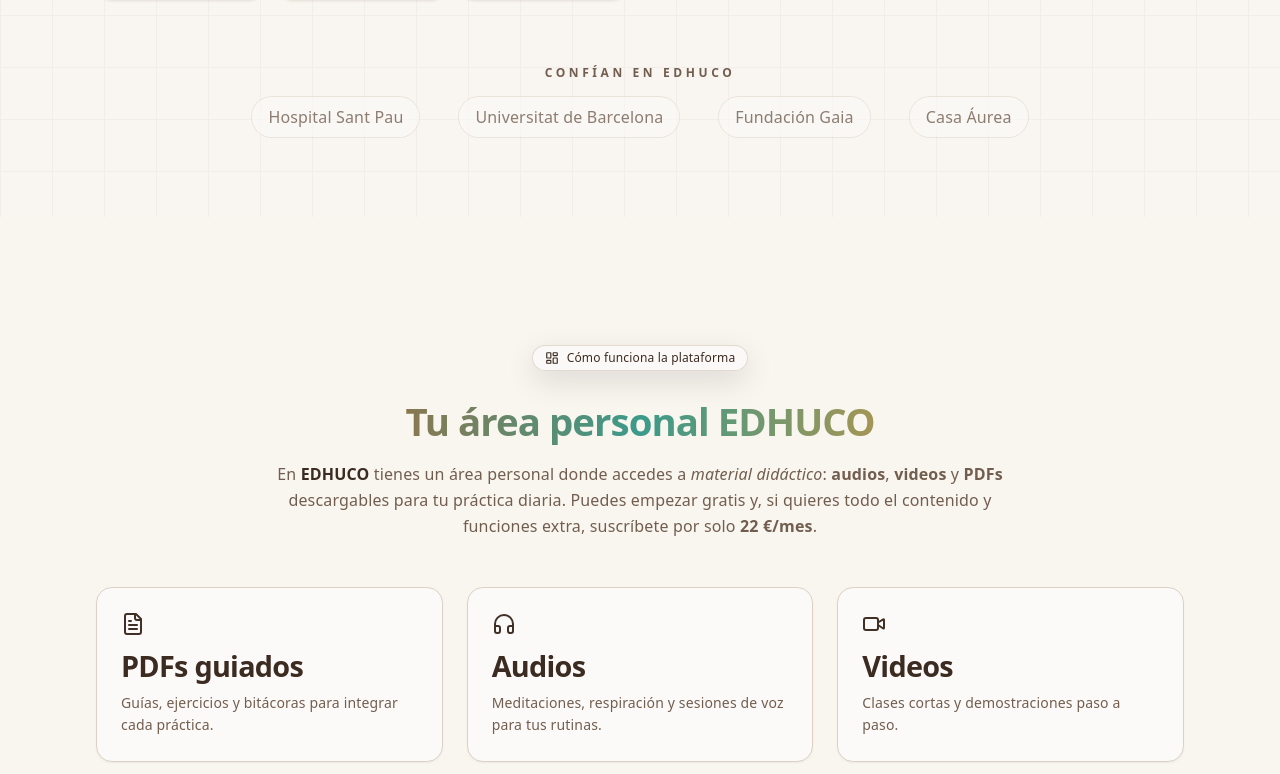
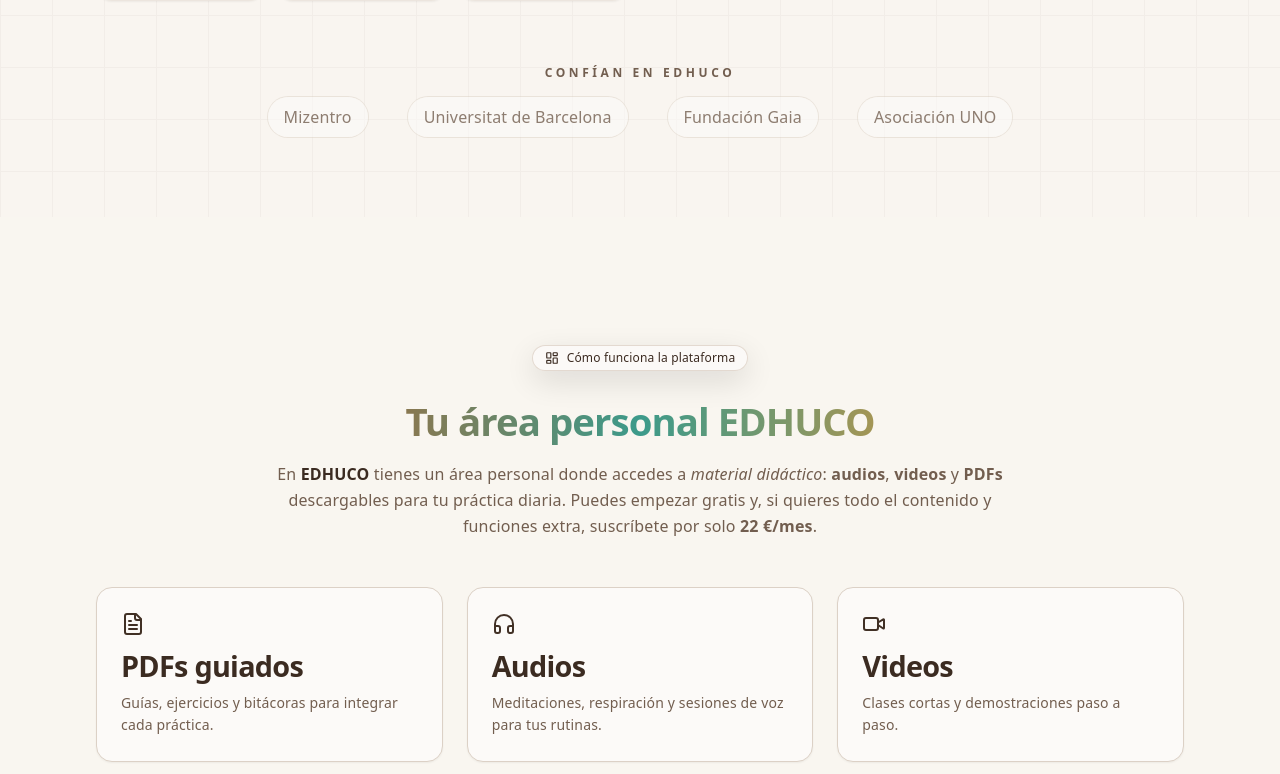
Before and after one commit to AndrewUru/with-supabase-app, a Next.js app: page / in a window 1280 px wide. Shown: the part 986-1760 px from the top of the page. Built offline with nearby package versions, Linux system fonts and the light colour scheme; no server answers; a web font is replaced by a local one.

Commit message:
mejorar(Hero): actualizar elementos de confianza y ajustar estilos de presentación mejorar(CtaFinalSection): reestructurar sección de llamada a la acción y agregar acciones rápidas mejorar(globals.css): añadir gradientes ambientales y optimizar esquema de color

```diff
--- a/app/globals.css
+++ b/app/globals.css
@@ -45,6 +45,14 @@
     --chart-3: 38 72% 54%;
     --chart-4: 196 32% 40%;
     --chart-5: 10 64% 47%;
+
+    /* Ambient gradients */
+    --body-gradient-1: hsl(var(--accent-warm) / 0.32);
+    --body-gradient-2: hsl(var(--accent-cool) / 0.16);
+    --body-gradient-3: hsl(var(--brand) / 0.2);
+    --body-overlay-top: hsl(var(--background) / 0.85);
+    --body-overlay-bottom: hsl(var(--background) / 0.65);
+    color-scheme: light;
   }
 
   .dark {
@@ -78,6 +86,14 @@
     --border: 186 22% 26%;
     --input: 186 22% 26%;
     --ring: 27 68% 58%;
+
+    /* Ambient gradients */
+    --body-gradient-1: hsl(var(--accent-warm) / 0.22);
+    --body-gradient-2: hsl(var(--accent-cool) / 0.24);
+    --body-gradient-3: hsl(var(--brand) / 0.24);
+    --body-overlay-top: hsl(var(--background) / 0.6);
+    --body-overlay-bottom: hsl(var(--background) / 0.4);
+    color-scheme: dark;
   }
 }
 
@@ -107,17 +123,17 @@
     line-height: 1.6;
     background: radial-gradient(
         1200px 600px at 12% -12%,
-        hsl(var(--accent-warm) / 0.32),
+        var(--body-gradient-1),
         transparent 70%
       ),
       radial-gradient(
         900px 520px at 112% 0%,
-        hsl(var(--accent-cool) / 0.16),
+        var(--body-gradient-2),
         transparent 58%
       ),
       radial-gradient(
         1080px 600px at -18% 128%,
-        hsl(var(--brand) / 0.2),
+        var(--body-gradient-3),
         transparent 60%
       );
     overflow-x: clip;
@@ -132,10 +148,10 @@
     pointer-events: none;
     background: linear-gradient(
         to bottom,
-        hsl(var(--background) / 0.85),
+        var(--body-overlay-top),
         transparent 30%
       ),
-      linear-gradient(to top, hsl(var(--background) / 0.65), transparent 25%);
+      linear-gradient(to top, var(--body-overlay-bottom), transparent 25%);
     z-index: -1;
     contain: layout paint; /* aísla capa y evita que afecte al flujo */
     transform: translateZ(0); /* fuerza capa compuesta y elimina bleed */
@@ -143,18 +159,18 @@
 
   ::selection {
     background: hsl(var(--brand) / 0.2);
-    color: hsl(var(--brand));
+    color: hsl(var(--brand) / 0.85);
   }
   ::-moz-selection {
     background: hsl(var(--brand) / 0.2);
-    color: hsl(var(--brand));
+    color: hsl(var(--brand) / 0.85);
   }
 
   a {
     @apply text-foreground transition;
   }
   a:hover {
-    color: hsl(var(--brand));
+    color: hsl(var(--brand) / 0.85);
   }
 
   :focus-visible {
--- a/components/site/CtaFinalSection.tsx
+++ b/components/site/CtaFinalSection.tsx
@@ -1,35 +1,208 @@
 import Link from "next/link";
-import { ArrowRight } from "lucide-react";
+import type { ComponentType, SVGProps } from "react";
+import { ArrowRight, CalendarDays, MessageCircle, Mail } from "lucide-react";
+
+type QuickActionTone = "brand" | "cool" | "warm";
+
+type QuickAction = {
+  label: string;
+  description: string;
+  href: string;
+  icon: ComponentType<SVGProps<SVGSVGElement>>;
+  tone: QuickActionTone;
+};
+
+const toneClasses: Record<
+  QuickActionTone,
+  { icon: string; border: string; accent: string }
+> = {
+  brand: {
+    icon: "from-[hsl(var(--brand))] to-[hsl(var(--accent-warm))]",
+    border: "group-hover:border-[hsl(var(--brand)/0.45)]",
+    accent: "text-[hsl(var(--brand))]",
+  },
+  cool: {
+    icon: "from-[hsl(var(--accent-cool))] to-[hsl(var(--brand))]",
+    border: "group-hover:border-[hsl(var(--accent-cool)/0.5)]",
+    accent: "text-[hsl(var(--accent-cool))]",
+  },
+  warm: {
+    icon: "from-[hsl(var(--accent-warm))] to-[hsl(var(--brand))]",
+    border: "group-hover:border-[hsl(var(--accent-warm)/0.5)]",
+    accent: "text-[hsl(var(--accent-warm))]",
+  },
+};
+
+const quickActions: QuickAction[] = [
+  {
+    label: "Agendar entrevista inicial",
+    description: "Reserva 20 minutos para conocer tu proceso y próximos pasos.",
+    href: "/#agenda",
+    icon: CalendarDays,
+    tone: "brand",
+  },
+  {
+    label: "Enviar un mensaje",
+    description: "Comparte tus dudas y te respondemos en menos de 24 horas.",
+    href: "/#contacto-form",
+    icon: MessageCircle,
+    tone: "cool",
+  },
+  {
+    label: "Escribir a hola@edhuco.org",
+    description: "Cuéntanos tu intención y diseñamos un recorrido a medida.",
+    href: "mailto:hola@edhuco.org",
+    icon: Mail,
+    tone: "warm",
+  },
+];
 
 export default function CtaFinalSection() {
   return (
-    <section id="contacto" className="section text-center">
-      <div className="container-app max-w-3xl">
-        <h2 className="text-balance text-3xl font-semibold md:text-4xl mb-6">
-          Da el siguiente paso en tu{" "}
-          <span className="text-gradient">camino</span>
+    <section
+      id="contacto"
+      aria-labelledby="cta-final-title"
+      className="relative isolate overflow-hidden py-20 sm:py-24"
+    >
+      <DecorBackground />
+
+      <div className="container-app">
+        <div className="relative mx-auto max-w-5xl overflow-hidden rounded-[32px] border border-border/60 bg-card/90 shadow-lift backdrop-blur">
+          <div className="absolute inset-0 -z-10 bg-gradient-to-r from-[hsl(var(--brand)/0.12)] via-transparent to-[hsl(var(--accent-cool)/0.12)]" />
+
+          <div className="grid gap-12 p-8 sm:p-12">
+            <div className="flex flex-col items-center text-center">
+              <span className="inline-flex items-center gap-2 rounded-full border border-[hsl(var(--brand)/0.45)] bg-[hsl(var(--brand)/0.1)] px-4 py-1 text-[11px] font-semibold uppercase tracking-[0.32em] text-[hsl(var(--brand))] sm:text-xs">
+                Último paso
+              </span>
+
+              <h2
+                id="cta-final-title"
+                className="mt-6 text-balance text-3xl font-bold leading-tight text-foreground sm:text-4xl"
+              >
+                Inicia hoy tu camino con{" "}
+                <span className="mt-2 inline-flex items-center rounded-full bg-gradient-to-r from-[hsl(var(--brand))] via-[hsl(var(--accent-cool))] to-[hsl(var(--accent-warm))] px-3 py-1 text-lg font-semibold text-white shadow-soft sm:ml-3 sm:px-4 sm:py-1.5">
+                  EDHUCO
+                </span>
               </h2>
-        <p className="text-muted-foreground mb-8 leading-relaxed">
-          Reserva tu plaza en nuestras terapias, formaciones o en el programa{" "}
-          <strong>SOMRIU</strong>. Vive la experiencia EDHUCO y forma parte de
-          una comunidad en crecimiento.
+
+              <p className="mt-4 max-w-2xl text-sm leading-relaxed text-muted-foreground sm:text-base">
+                Reserva tu plaza en terapias, viajes o programas formativos y
+                vive una experiencia acompañada, respetuosa y coherente con tu
+                propósito. Estamos cerca de ti en cada fase del proceso, con una
+                guía que integra tradición y herramientas actuales.
               </p>
 
-        <div className="flex flex-wrap items-center justify-center gap-3">
+              <div className="mt-8 flex flex-col gap-3 sm:flex-row sm:items-center">
                 <Link
                   href="/auth/signup"
-            className="btn inline-flex items-center gap-2 text-lg px-8 py-4 ring-brand-focus"
+                  className="group inline-flex items-center gap-2 rounded-full bg-[hsl(var(--brand))] px-7 py-3 text-sm font-semibold text-[hsl(var(--brand-foreground))] shadow-lg shadow-[hsl(var(--brand)/0.35)] transition hover:-translate-y-0.5 hover:shadow-xl focus-visible:outline-none focus-visible:ring-2 focus-visible:ring-[hsl(var(--brand))] focus-visible:ring-offset-2 focus-visible:ring-offset-background"
                 >
-            Unirme ahora <ArrowRight className="h-5 w-5" aria-hidden />
+                  Unirme ahora
+                  <ArrowRight
+                    className="h-4 w-4 transition-transform group-hover:translate-x-1"
+                    aria-hidden="true"
+                  />
                 </Link>
-          <Link
-            href="/somriu"
-            className="btn-outline inline-flex items-center gap-2 text-lg px-8 py-4 ring-brand-focus"
-          >
-            Conocer SOMRIU
-          </Link>
+              </div>
+
+              <p className="mt-5 text-xs uppercase tracking-[0.28em] text-muted-foreground">
+                Respuesta personalizada en menos de 24 horas
+              </p>
+            </div>
+
+            <div className="grid gap-4 sm:grid-cols-3">
+              {quickActions.map((action) => (
+                <QuickActionCard key={action.label} action={action} />
+              ))}
+            </div>
+          </div>
         </div>
       </div>
     </section>
   );
 }
+
+function QuickActionCard({ action }: { action: QuickAction }) {
+  const { label, description, href, icon: Icon, tone } = action;
+  const { icon, border, accent } = toneClasses[tone];
+  const isExternal = href.startsWith("http") || href.startsWith("mailto:");
+
+  const cardContent = (
+    <>
+      <span
+        className={`inline-flex h-10 w-10 items-center justify-center rounded-full bg-gradient-to-br ${icon} text-white shadow-md shadow-[hsl(var(--foreground)/0.18)]`}
+      >
+        <Icon className="h-4 w-4" aria-hidden="true" />
+      </span>
+      <div className="space-y-1">
+        <span className="text-sm font-semibold text-foreground">{label}</span>
+        <p className="text-xs leading-relaxed text-muted-foreground">
+          {description}
+        </p>
+      </div>
+      <span
+        className={`mt-auto inline-flex items-center gap-1 text-xs font-semibold transition group-hover:text-foreground ${accent}`}
+      >
+        Ir ahora
+        <ArrowRight
+          className="h-3 w-3 transition-transform group-hover:translate-x-1"
+          aria-hidden="true"
+        />
+      </span>
+    </>
+  );
+
+  if (isExternal) {
+    return (
+      <a
+        href={href}
+        target="_blank"
+        rel="noreferrer"
+        className={`group relative flex h-full flex-col gap-3 rounded-2xl border border-border/70 bg-card/90 p-5 text-left shadow-soft transition hover:-translate-y-1 hover:shadow-lift ${border}`}
+      >
+        {cardContent}
+      </a>
+    );
+  }
+
+  return (
+    <Link
+      href={href}
+      className={`group relative flex h-full flex-col gap-3 rounded-2xl border border-border/70 bg-card/90 p-5 text-left shadow-soft transition hover:-translate-y-1 hover:shadow-lift ${border}`}
+    >
+      {cardContent}
+    </Link>
+  );
+}
+
+function DecorBackground() {
+  return (
+    <div
+      className="pointer-events-none absolute inset-0 -z-10"
+      aria-hidden="true"
+    >
+      <div
+        className="absolute -top-32 left-1/2 h-[28rem] w-[28rem] -translate-x-1/2 rounded-full blur-3xl"
+        style={{
+          background:
+            "radial-gradient(circle at center, hsl(var(--brand)/0.28) 0%, transparent 65%)",
+        }}
+      />
+      <div
+        className="absolute bottom-[-14rem] left-10 h-[24rem] w-[24rem] rounded-full blur-3xl"
+        style={{
+          background:
+            "radial-gradient(circle at center, hsl(var(--accent-cool)/0.22) 0%, transparent 70%)",
+        }}
+      />
+      <div
+        className="absolute right-0 top-1/3 h-[22rem] w-[22rem] rounded-full blur-3xl"
+        style={{
+          background:
+            "radial-gradient(circle at center, hsl(var(--accent-warm)/0.22) 0%, transparent 68%)",
+        }}
+      />
+    </div>
+  );
+}
--- a/components/site/Hero.tsx
+++ b/components/site/Hero.tsx
@@ -18,10 +18,10 @@
 const ICONS = { ShieldCheck, Mountain, GraduationCap };
 
 const trustedBy: TrustedItem[] = [
-  { label: "Hospital Sant Pau" },
+  { label: "Mizentro" },
   { label: "Universitat de Barcelona" },
   { label: "Fundación Gaia" },
-  { label: "Casa Áurea" },
+  { label: "Asociación UNO" },
 ];
 
 export interface HeroProps {
@@ -82,13 +82,19 @@
               <div className="flex flex-wrap items-center gap-3">
                 {pill && (
                   <span className="inline-flex items-center gap-2 rounded-full border border-brand/30 bg-brand/10 px-3.5 py-1 text-[10px] font-semibold uppercase tracking-[0.24em] text-brand backdrop-blur-sm sm:text-xs">
-                    <span className="h-1.5 w-1.5 rounded-full bg-brand" aria-hidden="true" />
+                    <span
+                      className="h-1.5 w-1.5 rounded-full bg-brand"
+                      aria-hidden="true"
+                    />
                     {pill}
                   </span>
                 )}
                 {tagLine && (
                   <span className="inline-flex items-center gap-2 rounded-full bg-card/70 px-3.5 py-1 text-[10px] font-medium uppercase tracking-[0.2em] text-muted-foreground shadow-sm ring-1 ring-border/70 sm:text-xs">
-                    <span className="inline-flex h-1.5 w-1.5 rounded-full bg-accent-cool" aria-hidden="true" />
+                    <span
+                      className="inline-flex h-1.5 w-1.5 rounded-full bg-accent-cool"
+                      aria-hidden="true"
+                    />
                     {tagLine}
                   </span>
                 )}
@@ -125,9 +131,15 @@
                       className="flex items-center gap-3 rounded-2xl border border-border/60 bg-card/70 px-4 py-3 shadow-sm transition hover:-translate-y-0.5 hover:shadow-lg"
                     >
                       {Icon ? (
-                        <Icon className="h-4 w-4 text-brand" aria-hidden="true" />
+                        <Icon
+                          className="h-4 w-4 text-brand"
+                          aria-hidden="true"
+                        />
                       ) : (
-                        <span className="h-2 w-2 rounded-full bg-accent-cool" aria-hidden="true" />
+                        <span
+                          className="h-2 w-2 rounded-full bg-accent-cool"
+                          aria-hidden="true"
+                        />
                       )}
                       <span className="text-sm font-medium text-foreground">
                         {benefit.label}
@@ -159,7 +171,10 @@
                     className="group inline-flex items-center gap-2 rounded-full border border-border/60 px-6 py-3 text-sm font-semibold text-foreground transition hover:border-foreground hover:text-foreground"
                   >
                     {secondaryCta.label}
-                    <ArrowRight className="h-4 w-4 shrink-0 transition group-hover:translate-x-1" aria-hidden="true" />
+                    <ArrowRight
+                      className="h-4 w-4 shrink-0 transition group-hover:translate-x-1"
+                      aria-hidden="true"
+                    />
                   </Link>
                 )}
               </div>
@@ -213,12 +228,18 @@
               <div className="absolute -bottom-6 left-6 right-6 hidden rounded-3xl border border-border/60 bg-background/95 px-6 py-5 shadow-xl backdrop-blur md:block">
                 <div className="flex items-start gap-4">
                   <div className="flex h-11 w-11 shrink-0 items-center justify-center rounded-full bg-gradient-to-br from-brand to-accent-cool">
-                    <Sparkles className="h-5 w-5 text-white" aria-hidden="true" />
+                    <Sparkles
+                      className="h-5 w-5 text-white"
+                      aria-hidden="true"
+                    />
                   </div>
                   <div className="space-y-1">
-                    <p className="text-sm font-semibold text-foreground">Acompañamiento personalizado</p>
+                    <p className="text-sm font-semibold text-foreground">
+                      Acompañamiento personalizado
+                    </p>
                     <p className="text-xs leading-relaxed text-muted-foreground">
-                      Diseñamos rituales, sesiones y herramientas según tu ritmo para sostener el proceso con integridad.
+                      Diseñamos rituales, sesiones y herramientas según tu ritmo
+                      para sostener el proceso con integridad.
                     </p>
                   </div>
                 </div>
@@ -237,7 +258,10 @@
             </p>
             <div className="flex flex-wrap items-center justify-center gap-x-10 gap-y-4 text-sm font-medium text-muted-foreground/80 sm:text-base">
               {trustedBy.map((item) => (
-                <span key={item.label} className="rounded-full bg-card/60 px-4 py-2 ring-1 ring-border/50">
+                <span
+                  key={item.label}
+                  className="rounded-full bg-card/60 px-4 py-2 ring-1 ring-border/50"
+                >
                   {item.label}
                 </span>
               ))}
```
Lines whose indentation alone changed are shown as unchanged.
